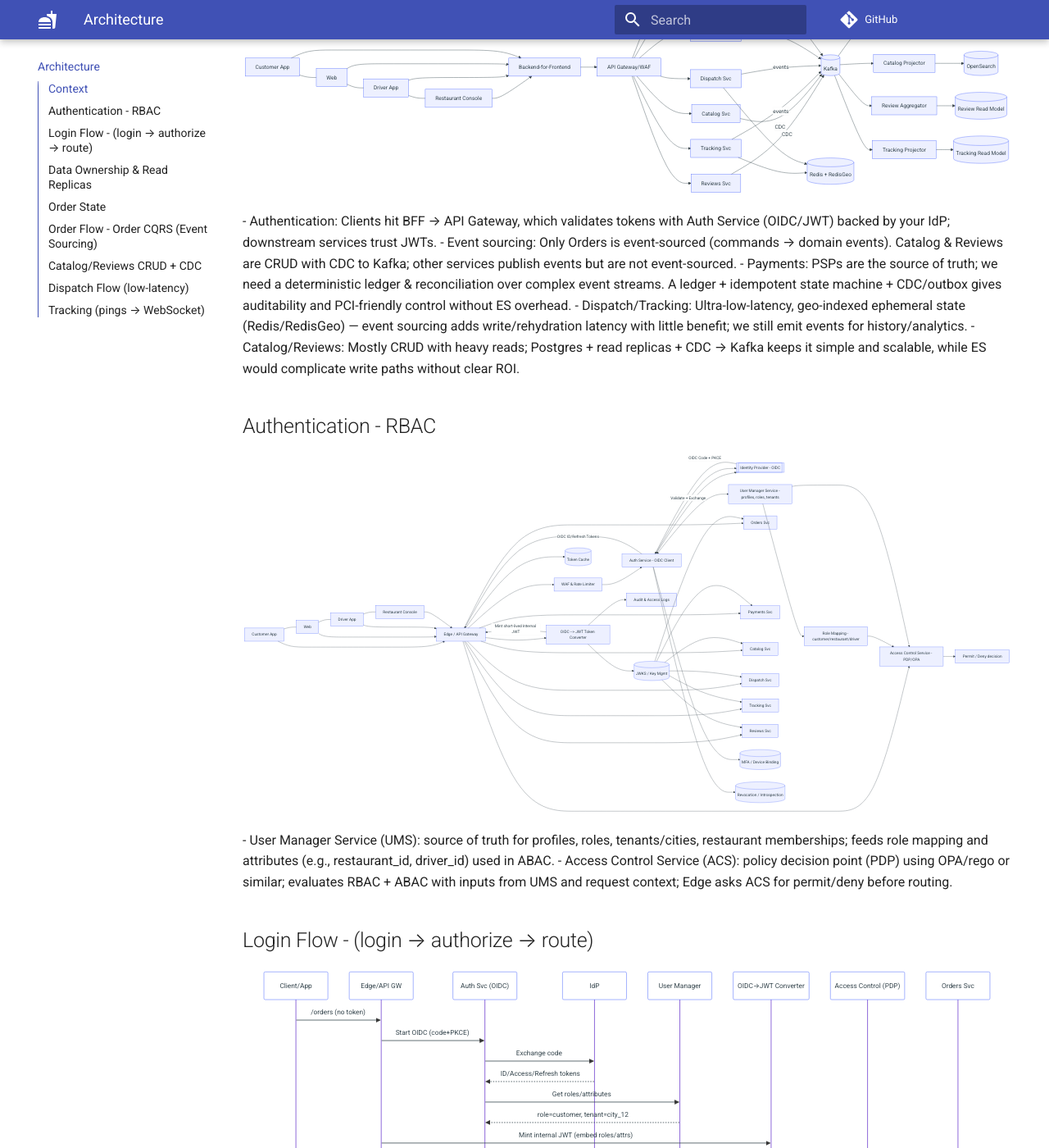
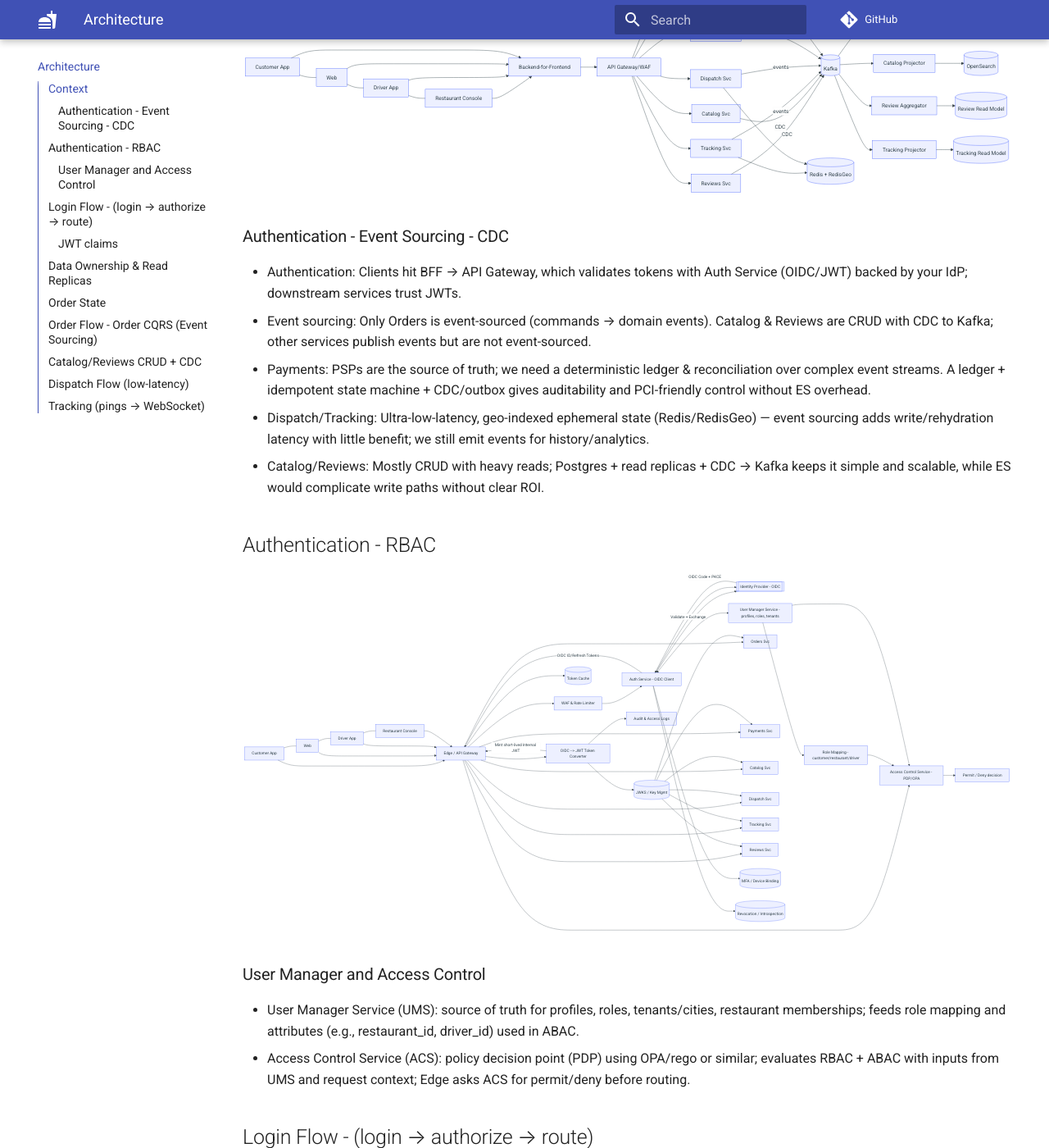
Before and after one commit to aumashankar/food-delivery-system, an MkDocs documentation site: the page built from docs/02-architecture.md, in a window 1280 px wide and 1400 px high, scrolled down 339 px. Shown: the whole window at 82% size. Built offline with MkDocs 1.6.1 and Material for MkDocs 9.7.7, drawn with Linux system fonts in a browser that asks for light colours; comment, search, counter and statistics services are not loaded; some of the changed text lies outside the part shown.

Commit message:
Architecture - Add Auth flow and RBAC

````diff
--- a/docs/02-architecture.md
+++ b/docs/02-architecture.md
@@ -40,6 +40,7 @@ DSP --> REDIS[(Redis + RedisGeo)]
 TRK --> REDIS
 
 ```
+### Authentication - Event Sourcing - CDC
 - Authentication: Clients hit BFF → API Gateway, which validates tokens with Auth Service (OIDC/JWT) backed by your IdP; downstream services trust JWTs.
 - Event sourcing: Only Orders is event-sourced (commands → domain events). Catalog & Reviews are CRUD with CDC to Kafka; other services publish events but are not event-sourced.
 - Payments: PSPs are the source of truth; we need a deterministic ledger & reconciliation over complex event streams. A ledger + idempotent state machine + CDC/outbox gives auditability and PCI-friendly control without ES overhead.
@@ -102,6 +103,8 @@ flowchart LR
   EDGE --> TKNCACHE[(Token Cache)]
 
 ```
+### User Manager and Access Control
+
 - User Manager Service (UMS): source of truth for profiles, roles, tenants/cities, restaurant memberships; feeds role mapping and attributes (e.g., restaurant_id, driver_id) used in ABAC.
 - Access Control Service (ACS): policy decision point (PDP) using OPA/rego or similar; evaluates RBAC + ABAC with inputs from UMS and request context; Edge asks ACS for permit/deny before routing.
 
@@ -132,7 +135,8 @@ sequenceDiagram
   Edge-->>App: 200 OK
 
 ```
-- JWT claims: sub, exp, role, scopes, tenant, city_id, customer_id|restaurant_id|driver_id (as applicable), app_version.
+### JWT claims
+- sub, exp, role, scopes, tenant, city_id, customer_id|restaurant_id|driver_id (as applicable), app_version.
 
 ##  Data Ownership & Read Replicas
 
````
